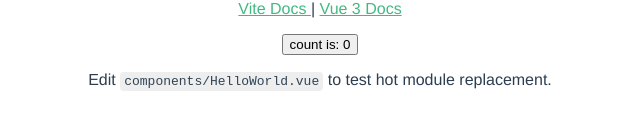
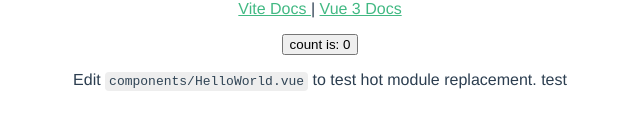
Before and after one commit to prismistim/povo-topping-manager, a Vue app: page / in a window 1280 px wide. Shown: the part 412-542 px from the top of the page, without its empty margins (320-960 px from the left). Built offline with nearby package versions, Linux system fonts and the light colour scheme.

Commit message:
fix: huskyのテストで修正

```diff
--- a/src/components/HelloWorld.vue
+++ b/src/components/HelloWorld.vue
@@ -1,10 +1,10 @@
 <script setup lang="ts">
-import { ref } from 'vue'
+import { ref, defineProps } from 'vue'
 
 defineProps<{ msg: string }>()
 
 const count = ref(0)
-var test = 0
+
 </script>
 
 <template>
@@ -31,6 +31,7 @@
   <p>
     Edit
     <code>components/HelloWorld.vue</code> to test hot module replacement.
+    test
   </p>
 </template>
 
```
